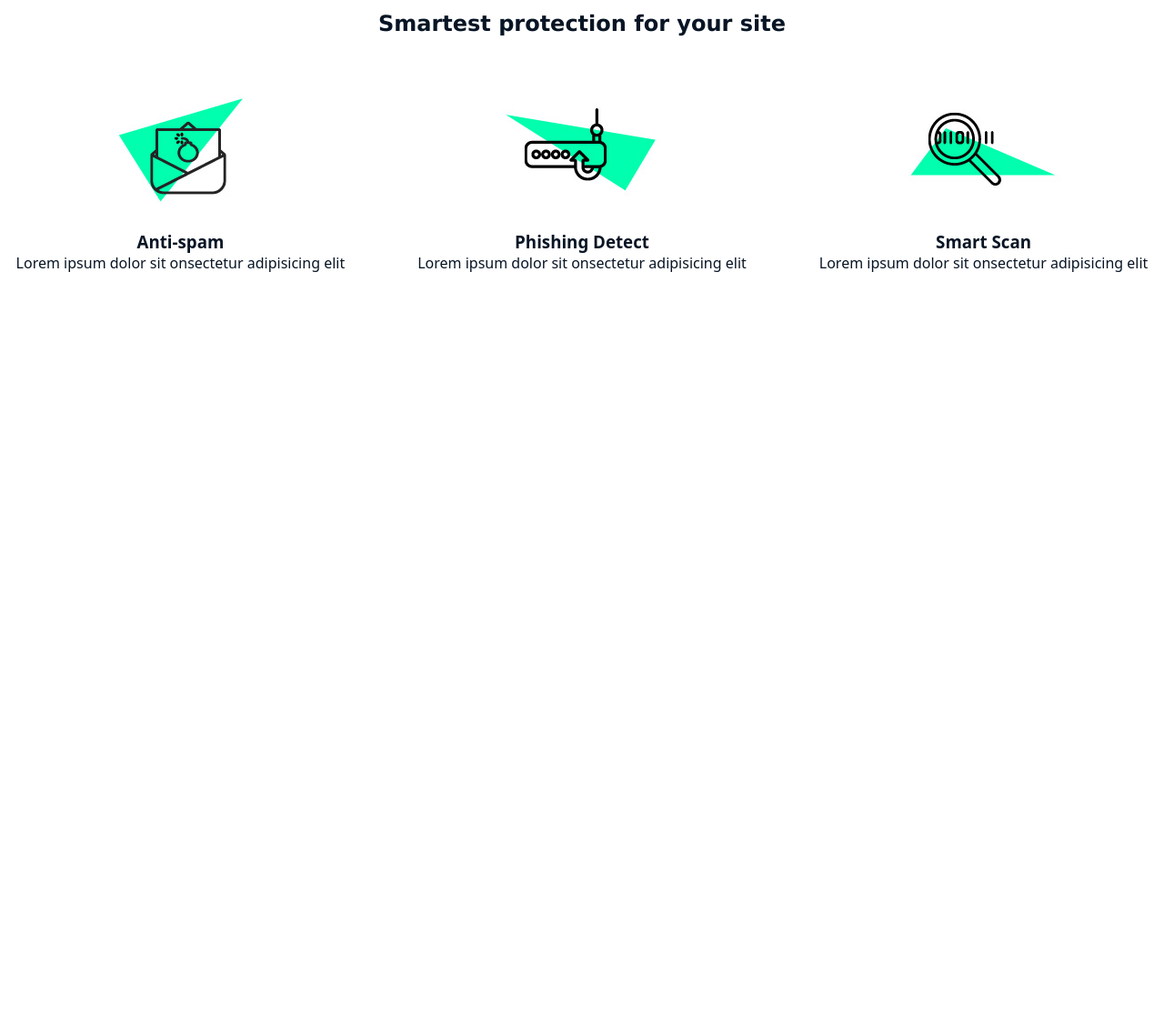
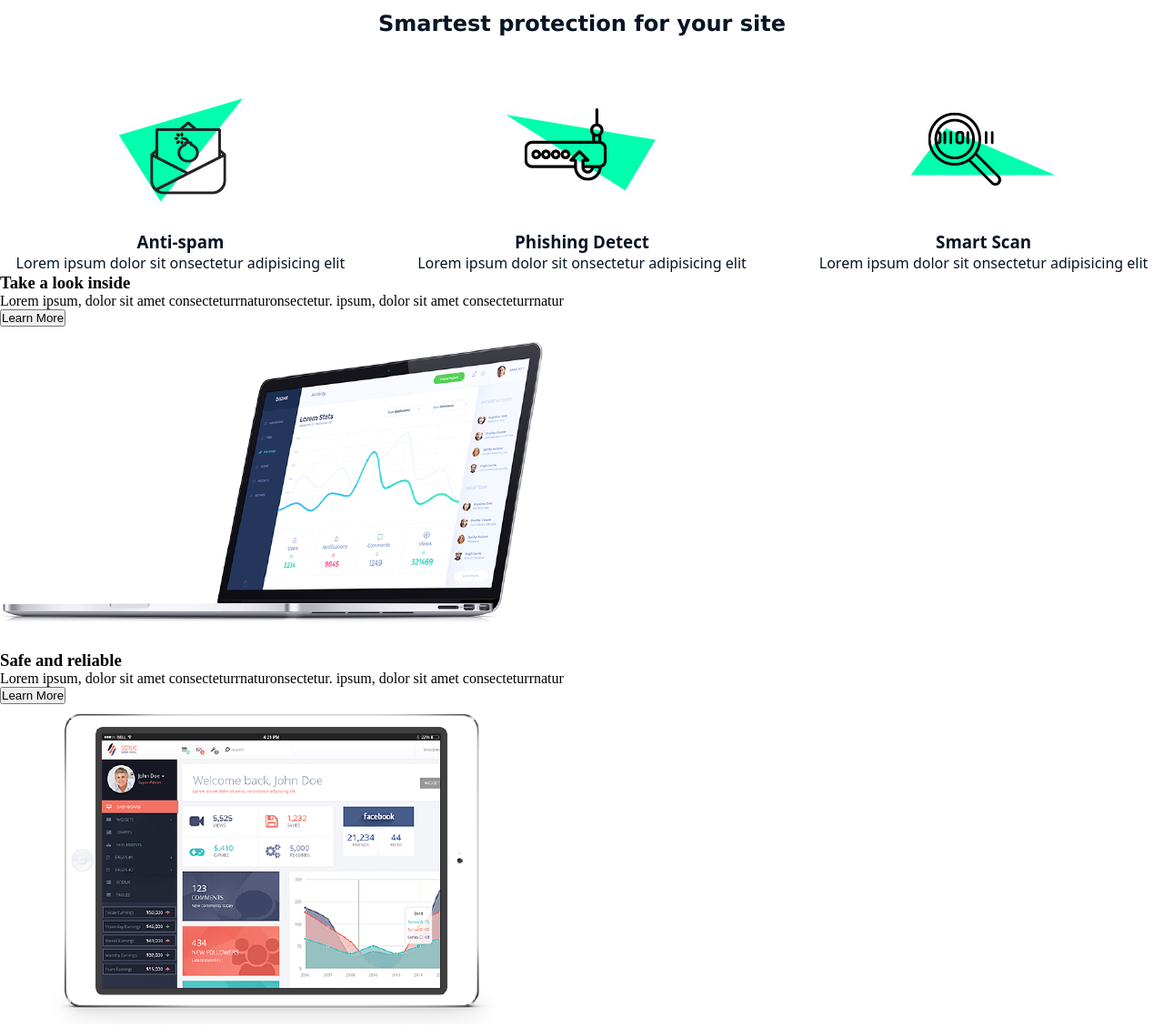
Before and after one commit to SAntiGB05/Atlas, a plain HTML site: page index.html in a window 1280 px wide. Shown: the part 520-1650 px from the top of the page at 91% size. Before the commit the page ends 820 px from the top, so only its background shows below. Drawn offline with Linux system fonts and the light colour scheme.

Commit message:
avance con la section 2

```diff
--- a/index.html
+++ b/index.html
@@ -49,6 +49,24 @@
         </div>
       </div>
     </section>
+    <section>
+      <div class="conteiner-text-1">
+        <h3>Take a look inside</h3>
+        <p>Lorem ipsum, dolor sit amet consecteturrnaturonsectetur. ipsum, dolor sit amet consecteturrnatur</p>
+        <button>Learn More</button>
+      </div>
+      <div class="conteiner-img">
+        <img src="Assets/Images/feature-1.png" alt="">
+      </div>
+      <div class="conteiner-text-2">
+        <h3>Safe and reliable</h3>
+        <p>Lorem ipsum, dolor sit amet consecteturrnaturonsectetur. ipsum, dolor sit amet consecteturrnatur</p>
+        <button>Learn More</button>
+      </div>
+      <div class="conteiner-img">
+        <img src="Assets/Images/feature-2.png" alt="">
+      </div>
+    </section>
   </main>
   <footer>
 
```
